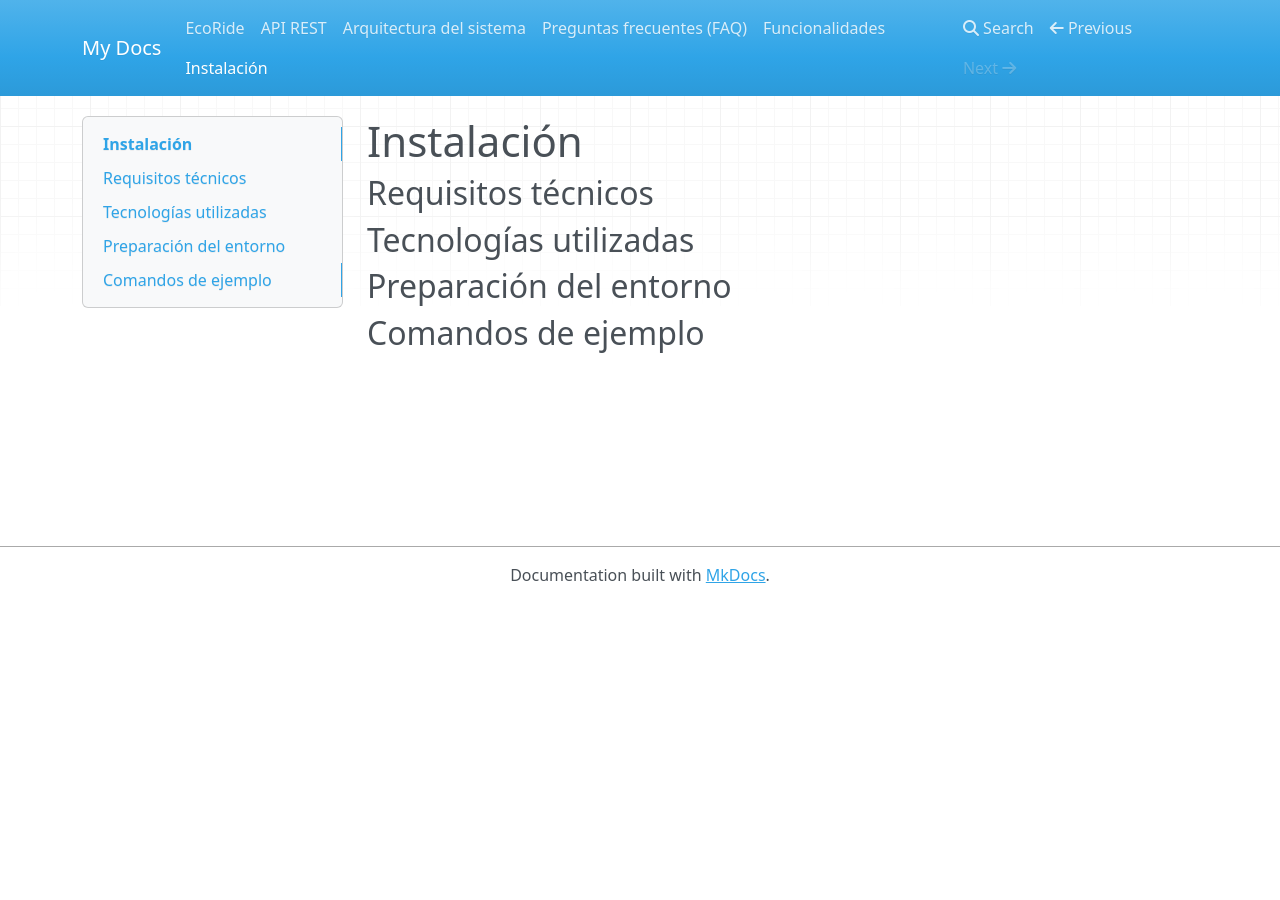
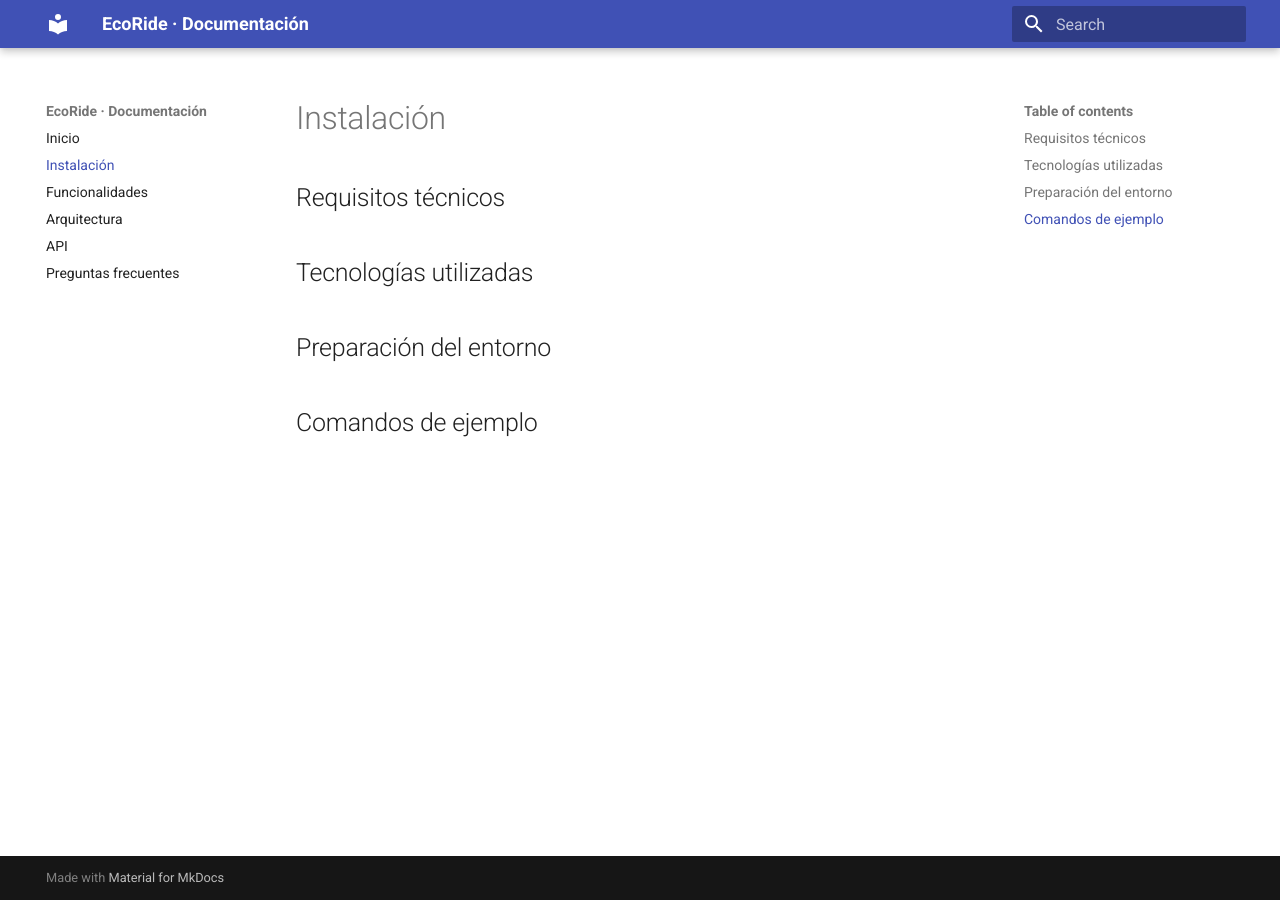
Before and after one commit to CesarOltraPart/PI_Practica3-Cesar-Iker, an MkDocs documentation site: the page built from docs/instalacio.md, in a window 1280 px wide. Built offline with MkDocs 1.6.1 and Material for MkDocs 9.7.7, drawn with Linux system fonts in a browser that asks for light colours; nearby versions of some CDN libraries.

Commit message:
Tema material anyadit

```diff
--- a/mkdocs.yml
+++ b/mkdocs.yml
@@ -1 +1,12 @@
-site_name: My Docs
+site_name: EcoRide · Documentación
+
+theme:
+  name: material
+
+nav:
+  - Inicio: index.md
+  - Instalación: instalacio.md
+  - Funcionalidades: funcionalitats.md
+  - Arquitectura: arquitectura.md
+  - API: api.md
+  - Preguntas frecuentes: faq.md
```
